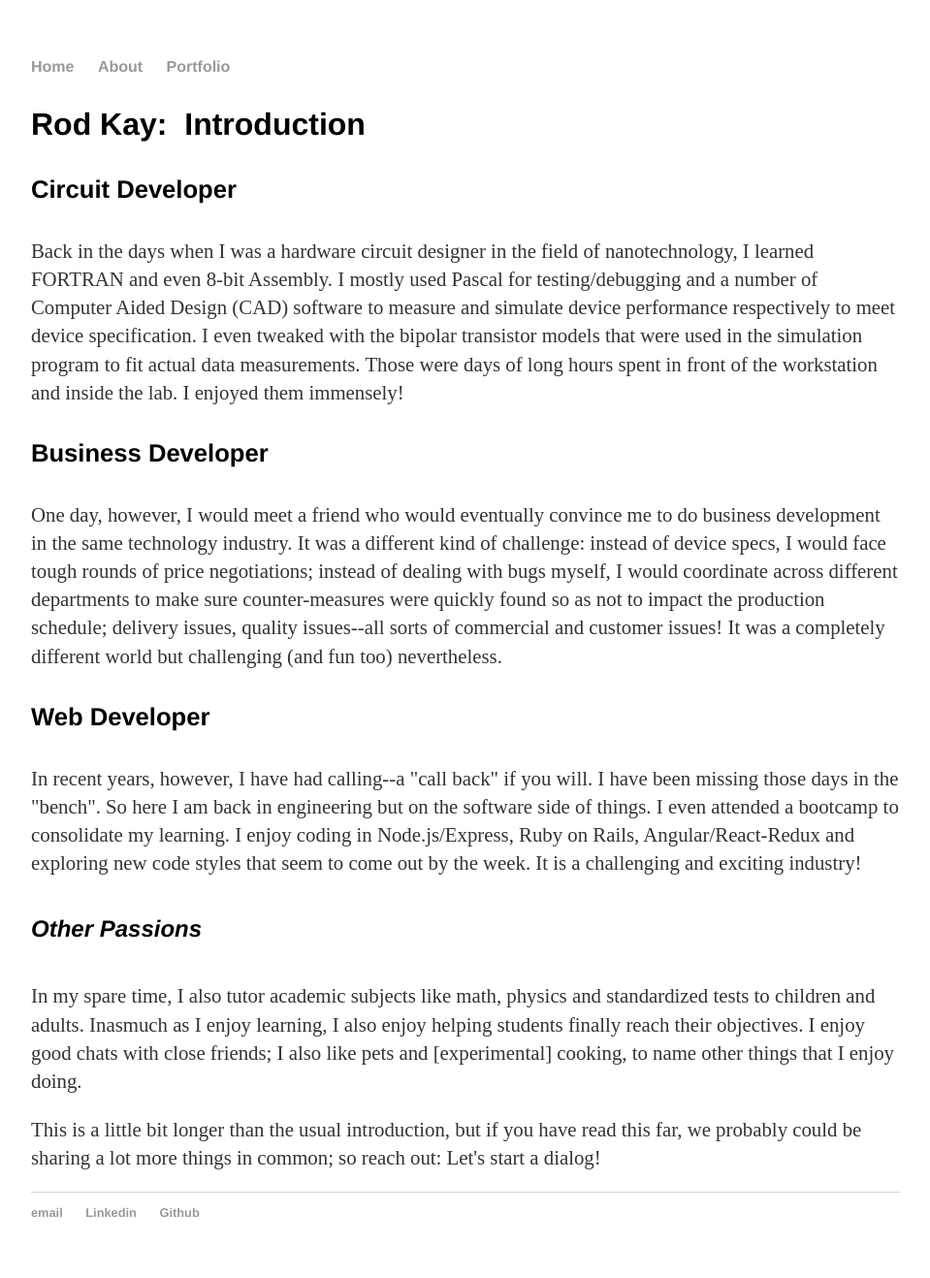
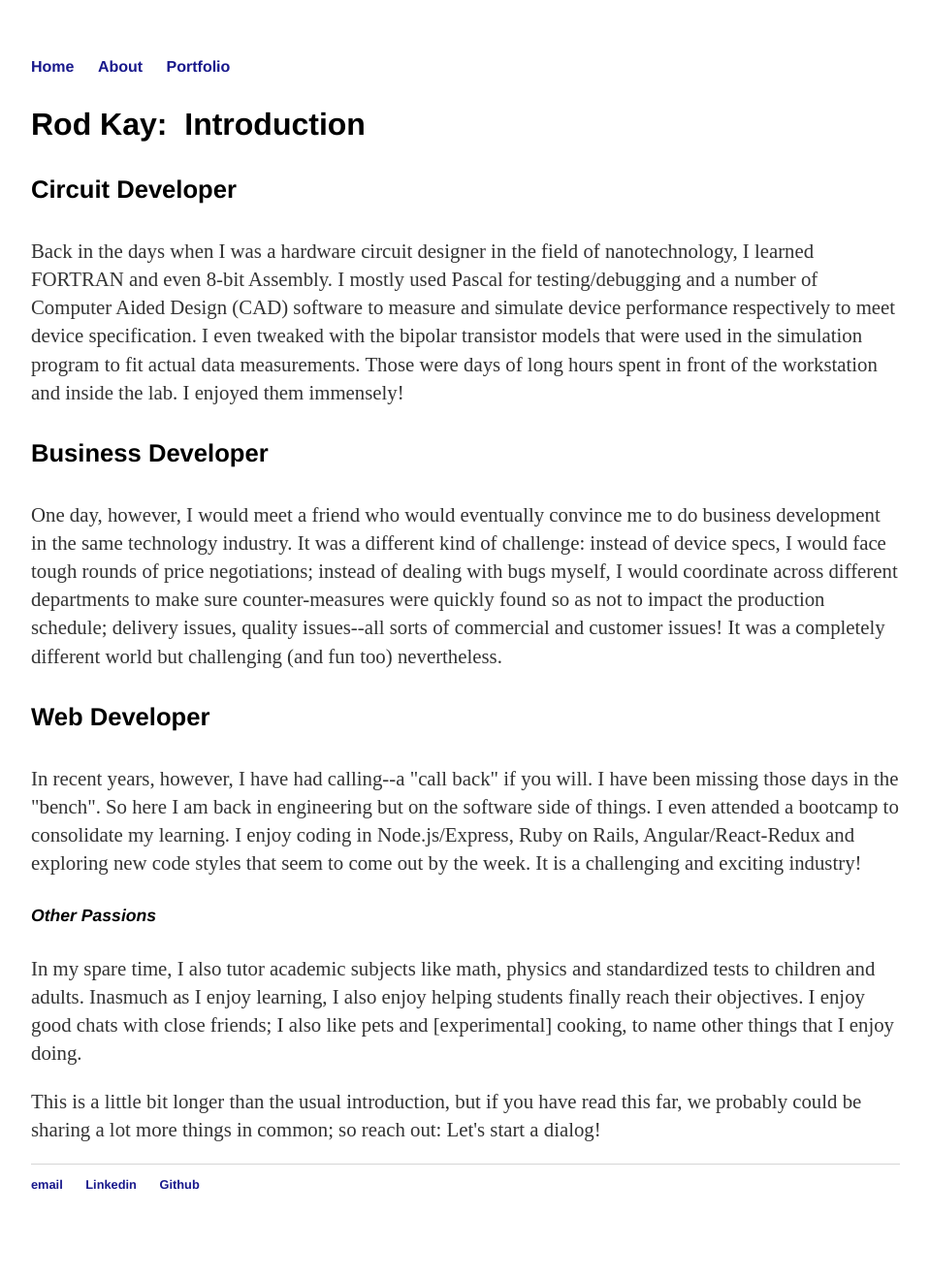
Before and after one commit to r8dkay/r8dkay.github.io, a Jekyll site: the page built from about/index.html, in a window 1280 px wide. Shown: the whole page at 97% size, without its empty margins (160-1119 px from the left). Built offline with Jekyll 4.4.1, drawn with Linux system fonts in a browser that asks for light colours; after the commit the page ends 1289 px from its top, so only the background shows below that.

Commit message:
Update main.css

```diff
--- a/css/main.css
+++ b/css/main.css
@@ -14,10 +14,13 @@ nav ul li, footer ul li {
 }
 a {
     text-decoration: none;
-    color: #999;
+/*    color: #999; light gray */
+/*    color: #f0d02d; dark gold*/
+      color: #19198c;
 }
 a:hover {
-    text-decoration: underline;
+/*    text-decoration: underline;*/
+    color: #f0d02d;
 }
 h1 {
     font-size: 3em;
@@ -36,7 +39,7 @@ h4 {
     font-family:'Helvetica', 'Arial', 'Sans-Serif';
 }
 h5 {
-    font-size: 1.5em;
+    font-size: 1.1em;
     font-family:'Helvetica', 'Arial', 'Sans-Serif';
 }
 p {
```
